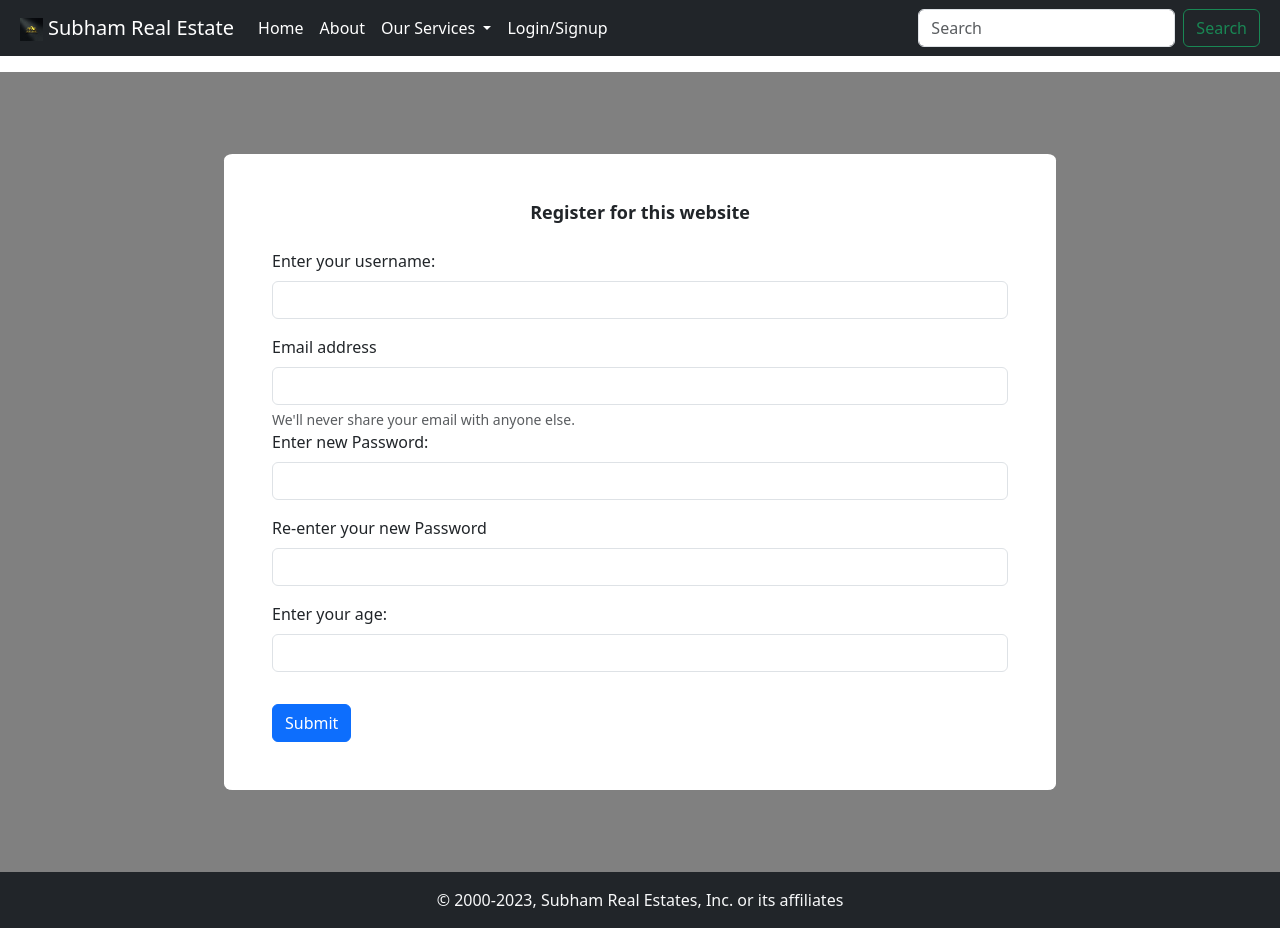
After one commit to SUBHAM-BANERJEE-2003/flask-api-ml-app, a Flask app: page /register in a window 1280 px wide. The commit adds this page. Run offline with Flask 3, Linux system fonts and the light colour scheme.

Commit message:
added some new components to website

```diff
--- a/app.py
+++ b/app.py
@@ -3,8 +3,20 @@ from flask import Flask,render_template
 app = Flask(__name__)
 
 @app.route("/")
-def home():
+def homePage():
     return render_template('index.html')
+
+@app.route("/about")
+def aboutPage():
+    return render_template('about.html');
+
+@app.route("/login")
+def loginPage():
+    return render_template('login.html');
+
+@app.route("/register")
+def registerPage():
+    return render_template('register.html');
 
 if __name__ == '__main__':
     app.run(debug=True)
--- a/static/customstyles.css
+++ b/static/customstyles.css
@@ -31,3 +31,25 @@
 .carousel-indicators li {
   background-color: rgba(0, 0, 0, 0.5); /* Change the inactive dot color */
 }
+
+.form-container{
+  display: flex;
+  align-items: center;
+  justify-content: center;
+  background-color: gray;
+  min-height: 100vh;
+}
+
+.form-body{
+  background-color: white;
+  padding: 3rem;
+  border-radius: 1%;
+  width: 65%;
+}
+
+.form-heading{
+  font-size: large;
+  font-weight: bold;
+  text-align: center;
+  margin-bottom: 25px;
+}
--- /dev/null
+++ b/templates/footer.html
@@ -0,0 +1,19 @@
+<!DOCTYPE html>
+<html lang="en">
+<head>
+    <meta charset="utf-8">
+    <meta name="viewport" content="width=device-width, initial-scale=1">
+    <title>Subham Real Estate</title>
+    <link rel="icon" type="image/x-icon" href="/static/R.jpg">
+    <link href="https://cdn.jsdelivr.net/npm/bootstrap@5.3.2/dist/css/bootstrap.min.css" rel="stylesheet"
+      integrity="sha384-T3c6CoIi6uLrA9TneNEoa7RxnatzjcDSCmG1MXxSR1GAsXEV/Dwwykc2MPK8M2HN" crossorigin="anonymous">
+      <link rel="stylesheet" href="/static/customstyles.css">
+</head>
+<body>
+    <footer class="mt-auto text-light bg-dark pt-2 pb-2">
+        <div class="d-flex align-items-center justify-content-center p-2">
+          <div>&copy; 2000-2023, Subham Real Estates, Inc. or its affiliates</div>
+        </div>
+      </footer>
+</body>
+</html>
--- /dev/null
+++ b/templates/header.html
@@ -0,0 +1,49 @@
+<!DOCTYPE html>
+<html lang="en">
+<head>
+    <meta charset="UTF-8">
+    <meta name="viewport" content="width=device-width, initial-scale=1.0">
+    <title>Document</title>
+</head>
+<body>
+    <nav class="navbar navbar-expand-lg bg-dark mb-3 p-2">
+        <div class="container-fluid">
+          <span><img class="mylogo" src="/static/R.jpg"></span><a class="navbar-brand text-white" href="/">Subham Real Estate</a>
+          <button class="navbar-toggler" type="button" data-bs-toggle="collapse" data-bs-target="#navbarSupportedContent"
+            aria-controls="navbarSupportedContent" aria-expanded="false" aria-label="Toggle navigation">
+            <span class="navbar-toggler-icon"></span>
+          </button>
+          <div class="collapse navbar-collapse" id="navbarSupportedContent">
+            <ul class="navbar-nav me-auto mb-2 mb-lg-0">
+              <li class="nav-item">
+                <a class="nav-link active text-white" aria-current="page" href="/">Home</a>
+              </li>
+              <li class="nav-item">
+                <a class="nav-link text-white" href="/about">About</a>
+              </li>
+              <li class="nav-item dropdown text-white">
+                <a class="nav-link dropdown-toggle text-white" role="button" data-bs-toggle="dropdown" aria-expanded="false">
+                  Our Services
+                </a>
+                <ul class="dropdown-menu text-white">
+                  <li><a class="dropdown-item" href="#">Predict Home Prices</a></li>
+                  <li><a class="dropdown-item" href="#">Look for your perfect Home</a></li>
+                  <li>
+                    <hr class="dropdown-divider">
+                  </li>
+                  <li><a class="dropdown-item" href="#">Something else here</a></li>
+                </ul>
+              </li>
+              <li class="nav-item">
+                <a class="nav-link text-white" href="/login">Login/Signup</a>
+              </li>
+            </ul>
+            <form class="d-flex" role="search">
+              <input class="form-control me-2" type="search" placeholder="Search" aria-label="Search">
+              <button class="btn btn-outline-success" type="submit">Search</button>
+            </form>
+          </div>
+        </div>
+      </nav>
+</body>
+</html>
--- /dev/null
+++ b/templates/register.html
@@ -0,0 +1,43 @@
+<!DOCTYPE html>
+<html lang="en">
+<head>
+    <meta charset="utf-8">
+  <meta name="viewport" content="width=device-width, initial-scale=1">
+  <title>Subham Real Estate</title>
+  <link rel="icon" type="image/x-icon" href="/static/R.jpg">
+  <link href="https://cdn.jsdelivr.net/npm/bootstrap@5.3.2/dist/css/bootstrap.min.css" rel="stylesheet"
+    integrity="sha384-T3c6CoIi6uLrA9TneNEoa7RxnatzjcDSCmG1MXxSR1GAsXEV/Dwwykc2MPK8M2HN" crossorigin="anonymous">
+    <link rel="stylesheet" href="/static/customstyles.css">
+</head>
+<body>
+    {% include 'header.html' %}
+    <div class="form-container">
+        <div class="form-body">
+            <form>
+                <h2 class="form-heading">Register for this website</h2>
+                <div class="mb-3">
+                    <label for="username" class="form-label">Enter your username:</label>
+                    <input type="text" class="form-control" id="username">
+                </div>
+                <label for="exampleInputEmail1" class="form-label">Email address</label>
+                <input type="email" class="form-control" id="email" aria-describedby="emailHelp">
+                <div id="emailHelp" class="form-text">We'll never share your email with anyone else.</div>
+              <div class="mb-3">
+                <label for="exampleInputPassword1" class="form-label">Enter new Password:</label>
+                <input type="password" class="form-control" id="pass">
+              </div>
+              <div class="mb-3">
+                <label for="exampleInputPassword1" class="form-label">Re-enter your new Password</label>
+                <input type="password" class="form-control" id="repass">
+              </div>
+             <div class="mb-3">
+                <label for="age" class="form-label">Enter your age: </label>
+                <input type="number" class="form-control" id="age">
+             </div>
+             <div><button type="submit" class="btn btn-primary mt-3">Submit</button></form></div>
+            </form>
+        </div>
+    </div>
+    {% include 'footer.html' %}
+</body>
+</html>
```
Also changed, not shown: templates/about.html (added, +17 -0 lines), templates/index.html (+2 -64 lines), templates/login.html (added, +39 -0 lines).
